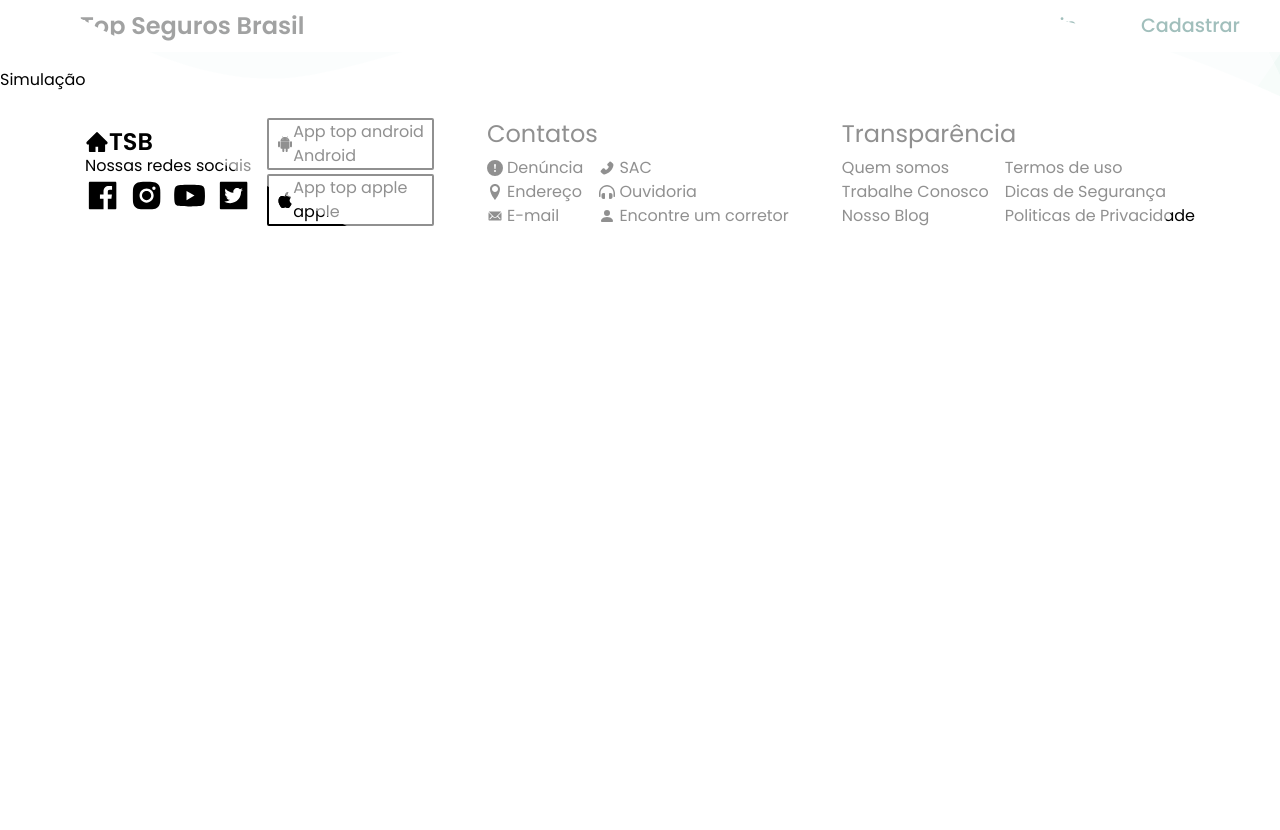
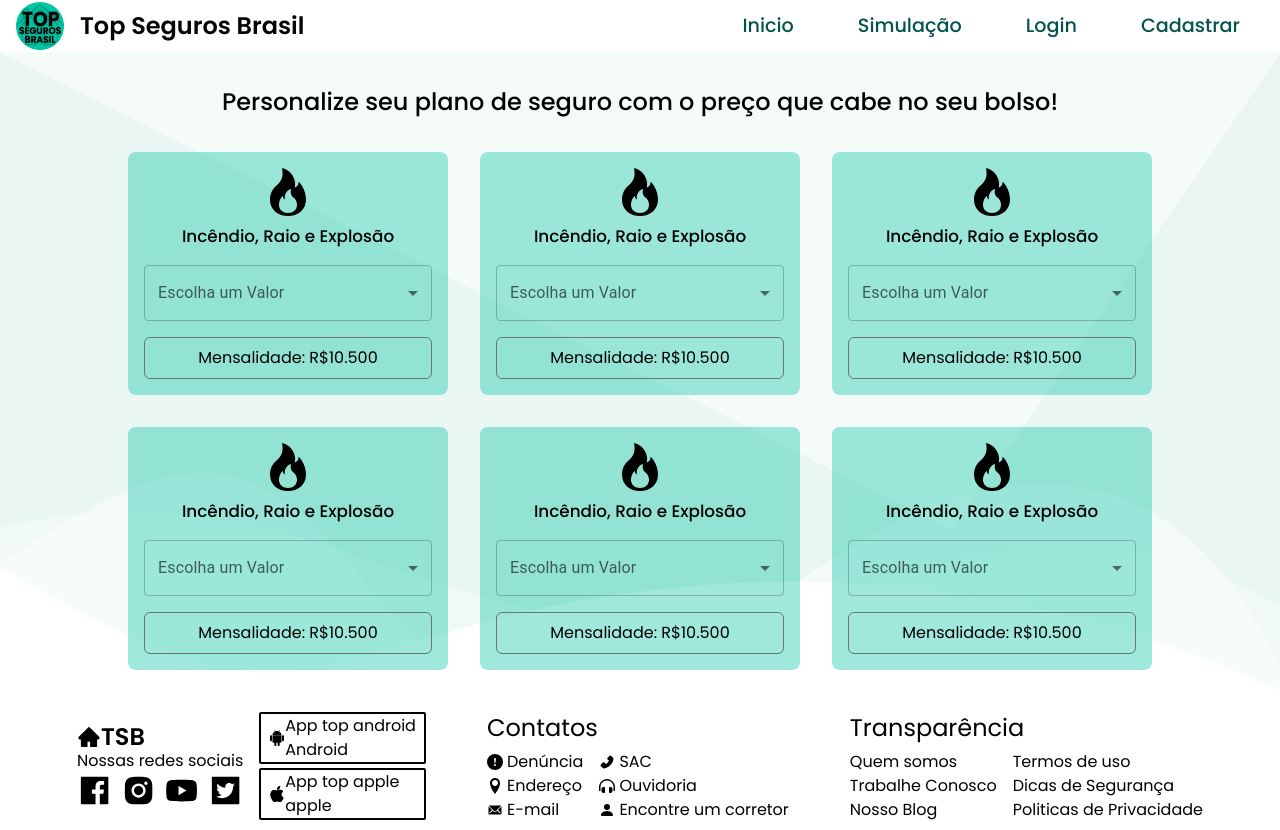
Before and after one commit to duduarsenal/top-seguros-brasil, a React (Vite) app: page /simulacao in a window 1280 px wide. Before the commit the page ends 800 px from the top, so only its background shows below. Built offline with nearby package versions, Linux system fonts and the light colour scheme.

Commit message:
add: adding secure values

```diff
--- a/package.json
+++ b/package.json
@@ -10,6 +10,9 @@
     "preview": "vite preview"
   },
   "dependencies": {
+    "@emotion/react": "^11.11.1",
+    "@emotion/styled": "^11.11.0",
+    "@mui/material": "^5.14.6",
     "react": "^18.2.0",
     "react-dom": "^18.2.0",
     "react-icons": "^4.10.1",
--- a/src/components/Footer/Footer.jsx
+++ b/src/components/Footer/Footer.jsx
@@ -18,8 +18,8 @@
 
 export default function Footer() {
   return (
-    <footer className="flex w-full items-center justify-evenly flex-wrap px-8 py-2">
-      <div className="footer 1 flex items-center gap-4">
+    <footer className="flex w-full items-center justify-evenly flex-wrap px-8 py-2 gap-4">
+      <div className="footer 1 flex flex-wrap items-center gap-4">
         <div>
           <Link to="/" className="flex items-center text-[1.5rem]">
             <AiFillHome />
@@ -66,7 +66,7 @@
       {/*----------------------------------------------- CONTATOS --------------------------------------------------*/}
       <div className="footer 2 flex flex-col gap-1">
         <h1 className="text-[1.5rem]">Contatos</h1>
-        <div className="flex gap-4">
+        <div className="flex flex-wrap sm:gap-4">
           <div>
             <div className="flex items-center gap-1">
               <BsExclamationCircleFill />
@@ -102,7 +102,7 @@
       {/*----------------------------------------------- TRANSPARÊNCIA --------------------------------------------------*/}
       <div className="footer 3 flex flex-col gap-1">
         <h1 className="text-[1.5rem]">Transparência</h1>
-        <div className="flex flex-wrap gap-4">
+        <div className="flex flex-wrap sm:gap-4">
           <div>
             <p>Quem somos</p>
             <p>Trabalhe Conosco</p>
--- /dev/null
+++ b/src/components/SimulaçãoBox/SimulacaoBox.jsx
@@ -0,0 +1,45 @@
+import { FormControl, InputLabel, MenuItem, Select } from "@mui/material";
+import {
+  BsFire,
+  BsFillBuildingFill,
+  BsWind,
+  BsPeopleFill,
+  BsLightningFill,
+  BsShieldFill,
+} from "react-icons/bs";
+
+export default function SimulacaoBox() {
+
+
+  return (
+    <section className="flex flex-col gap-4 p-4 items-center w-max min-w-[20rem] h-max bg-light-green-opacity rounded-lg">
+      <div className="w-full flex flex-col gap-2 items-center">
+        <BsFire className="text-[3rem]" />
+        <p className="text-[1.05rem] font-[500]">Incêndio, Raio e Explosão</p>
+      </div>
+
+      <FormControl fullWidth>
+        <InputLabel>Escolha um Valor</InputLabel>
+        <Select
+            label="Escolha um Valor"
+        >
+          <MenuItem value={0}>R$10.000</MenuItem>
+          <MenuItem value={1}>R$50.000</MenuItem>
+          <MenuItem value={2}>R$150.000</MenuItem>
+          <MenuItem value={3}>R$500.000</MenuItem>
+        </Select>
+      </FormControl>
+      <p className="border border-gray-500 rounded-md px-4 py-2 w-full text-center">Mensalidade: R$10.500</p>
+
+      {/* <div className="w-full flex flex-col gap-2 items-center">
+                <select name="securesValues" className="w-full border-2 rounded-md border-black appearance-none p-1 text-[1.05rem] outline-none">
+                    <option value="0" selected>R$0</option>
+                    <option value="100">R$100</option>
+                    <option value="10000">R$10.000</option>
+                    <option value="20000">R$20.000</option>
+                    <option value="300000">R$300.000</option>
+                </select>
+            </div> */}
+    </section>
+  );
+}
--- a/src/pages/Simulacao/Simulacao.jsx
+++ b/src/pages/Simulacao/Simulacao.jsx
@@ -1,9 +1,19 @@
-import { Link } from "react-router-dom";
+import SimulacaoBox from "../../components/SimulaçãoBox/SimulacaoBox";
 
 export default function Simulacao() {
   return (
-    <div>
-      <h1>Simulação</h1>
+    <div className="min-h-[calc(100vh-220px)] flex flex-col px-8">
+      <h1 className="text-[1.5rem] font-[500] text-center py-4">
+        Personalize seu plano de seguro com o preço que cabe no seu bolso!
+      </h1>
+      <div className="w-full items-center justify-center flex flex-wrap gap-8 py-4">
+        <SimulacaoBox />
+        <SimulacaoBox />
+        <SimulacaoBox />
+        <SimulacaoBox />
+        <SimulacaoBox />
+        <SimulacaoBox />
+      </div>
     </div>
   );
 }
```
Also changed, not shown: 1 other file (tests, documents, lock files or other folders).
